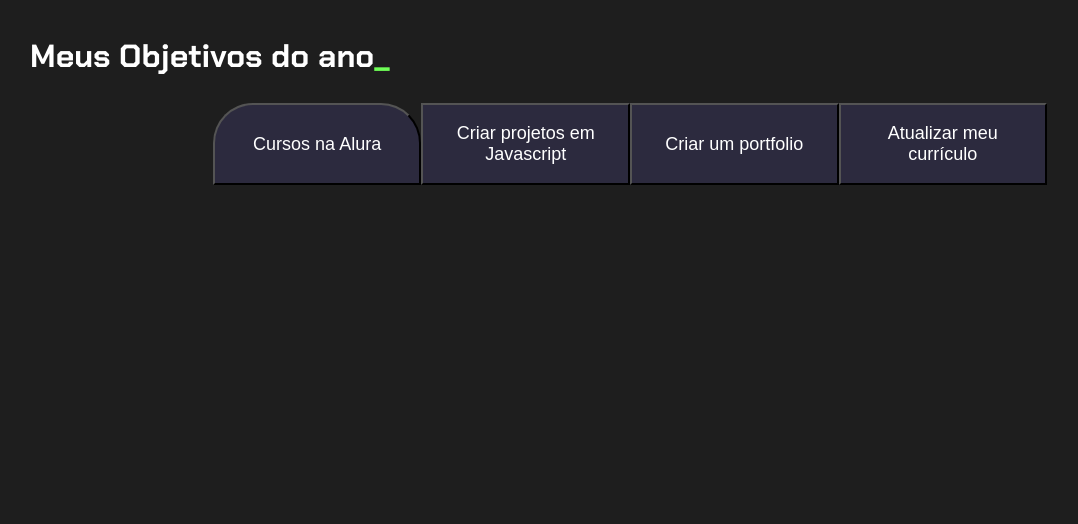
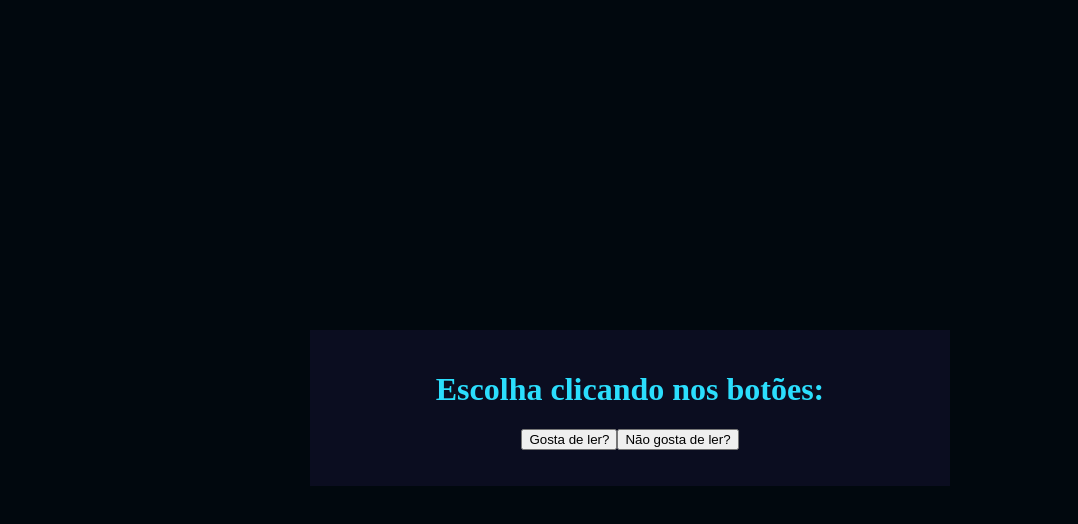
Before and after one commit to judeduart/duda-3-ano-medio, a plain HTML site: page index.html in a window 1280 px wide. Shown: the whole page, without its empty margins (10-1088 px from the left). Drawn offline with Linux system fonts and the light colour scheme.

Commit message:
14-08-2024
Trabalho

```diff
--- a/index.html
+++ b/index.html
@@ -1,22 +1,20 @@
 <!DOCTYPE html>
 <html lang="pt-br">
-
 <head>
     <meta charset="UTF-8">
     <meta name="viewport" content="width=device-width, initial-scale=1.0">
-    <title>Meus objetivos do ano</title>
     <link rel="stylesheet" href="style.css">
+    <title>Sequência de buttons</title>
 </head>
-
 <body>
-    <section class="conteudo-principal">
-        <h2 class="titulo-principal">Meus Objetivos do ano<span>_</span></h2>
-        <div class="botoes">
-            <button class="botao">Cursos na Alura</button>
-            <button class="botao">Criar projetos em Javascript</button>
-            <button class="botao">Criar um portfolio</button>
-            <button class="botao">Atualizar meu currículo</button>
+    <div class="principal">
+        <h1>Escolha clicando nos botões:</h1>
+        <div class="caixa-perguntas"></div>
+        <div class="caixa-alternativas"></div>
+        <div class="caixa-resultado">
+            <p class="texto-resultado"></p>
         </div>
-    </section>
+    </div>
+    <script src="script.js"></script>
 </body>
 </html>
--- /dev/null
+++ b/script.js
@@ -0,0 +1,104 @@
+const caixaPrincipal = document.querySelector(".principal");
+const caixaPerguntas = document.querySelector(".caixa-perguntas");
+const caixaAlternativas = document.querySelector(".caixa-alternativas");
+const caixaResultado = document.querySelector(".caixa-resultado");
+const textoResultado = document.querySelector(".texto-resultado");
+
+const perguntas = [
+    {
+        alternativas: [
+            {
+                texto: "Gosta de ler?",
+            },
+            {
+                texto: "Não gosta de ler?",
+            }
+        ]
+    },
+    {
+        alternativas: [
+            {
+                texto: "Já tentou procurar algum gênero que goste?",
+            },
+            {
+                texto: "Naõ tentei.",
+            }
+        ]
+    },
+    {
+        alternativas: [
+            {
+                texto: "Procurou resenhas ou vídeos sobre?",
+            },
+            {
+                texto: "Ainda não procurei.",
+            }
+        ]
+    },
+    {
+        alternativas: [
+            {
+                texto: "Um bom local para procurar é o Youtube.",
+            },
+            {
+                texto: "Não quero este local.",
+            }
+        ]
+    },
+    {
+        alternativas: [
+            {
+                texto: "Pode procurar por prévias de livros.",
+            },
+            {
+                texto: "Não quero procurar.",
+            }
+        ]
+    },
+    {
+        alternativas: [
+            {
+                texto: "Pode procurar pelos Best Sellers do ano.",
+            },
+            {
+                texto: "Não quero procurar.",
+            }
+        ]
+    },
+    {
+        alternativas: [
+            {
+                texto: "Espero ter ajudado.",
+            },
+            {
+                texto: "Atualize a página para começar.",
+            }
+        ]
+    },
+
+];
+
+
+let atual = 0;
+let perguntaAtual;
+let historiaFinal = "";
+
+function mostraAlternativas(){
+    perguntaAtual = perguntas[atual];
+    caixaAlternativas.textContent = "";
+
+    for(const alternativa of perguntaAtual.alternativas) {
+        const botaoAlternativas = document.createElement("button");
+        botaoAlternativas.textContent = alternativa.texto;
+        botaoAlternativas.addEventListener("click", () => respostaSelecionada(alternativa));
+        caixaAlternativas.appendChild(botaoAlternativas);
+    }
+}
+
+function respostaSelecionada(opcaoSelecionada) {
+    atual++;
+    mostraAlternativas();
+}
+
+
+mostraAlternativas();
--- a/style.css
+++ b/style.css
@@ -1,74 +1,29 @@
-@import url('https://fonts.googleapis.com/css2?family=Chakra+Petch:ital,wght@0,300;0,400;0,500;0,600;0,700;1,300;1,400;1,500;1,600;1,700&display=swap');
+:root{
+    --cor-fundo: #01080E ;
+    --cor-principal: #0B0D20 ;
+    --cor-secundaria: #212333;
+    --cor-destaque: #2BDEFD;
+    --cor-texto: #D7F9FF;
 
-:root {
-    --cor-de-fundo: #1E1E1E;
-    --verde: #6FFF57;
-    --branco: #FFFFFF;
-    --botao-ativo: #3A375E;
-    --botao-inativo: rgba(58, 55, 94, 0.5);
-    --texto-fundo: rgba(58, 55, 94, 0.3);
 }
 
 body {
-    background-color: var(--cor-de-fundo);
-    color: var(--branco);
-    font-family: 'Chakra Petch', sans-serif;
+    background-color: var(--cor-fundo);
+    color: var(--cor-texto);
+    display: flex;
+    justify-content: center;
+    align-items: center;
+    min-height: 100vh;
 }
 
-.conteudo-principal {
-    display: flex;
-    flex-direction: column;
-    justify-content: center;
-    align-items: center;
-    max-width: 1200px;
-    width: 100%;
-    margin: 0 auto;
+.principal{
+    background-color: var(--cor-principal);
+    width: 90%;
+    max-width: 600px;
+    text-align: center;
+    padding: 20px;
 }
 
-.titulo-principal {
-    text-align: left;
-    width: 100%;
-    font-size: 32px;
+h1{
+    color: var(--cor-destaque);
 }
-
-.titulo-principal span {
-    color: var(--verde);
-}
-
-.botao {
-    font-family: "Crakra Petch", sans-serif;
-    background-color: var(--botao-inativo);
-    color: var(--branco);
-    display: flex;
-    justify-content: center;
-    padding: 1em;
-    font-size: 18px;
-    align-items: center;
-    width: 100%;
-}
-
-.botoes {
-    display: block;
-}
-
-@media screen and (min-width: 768px) {
-    .botoes {
-        display: flex;
-    }
-}
-
-.botao:first-child {
-    border-radius: 40px 40px 0 0;
-
-@media screen and (min-width: 768px) {
-    .botoes {
-        display: flex;
-    }
-
-    .botao:first-child {
-        border-radius: 40px 0 0 0;
-    }
-
-    .botao:last-child {
-        border-radius: 0 40px 0 0;
-    }
```
